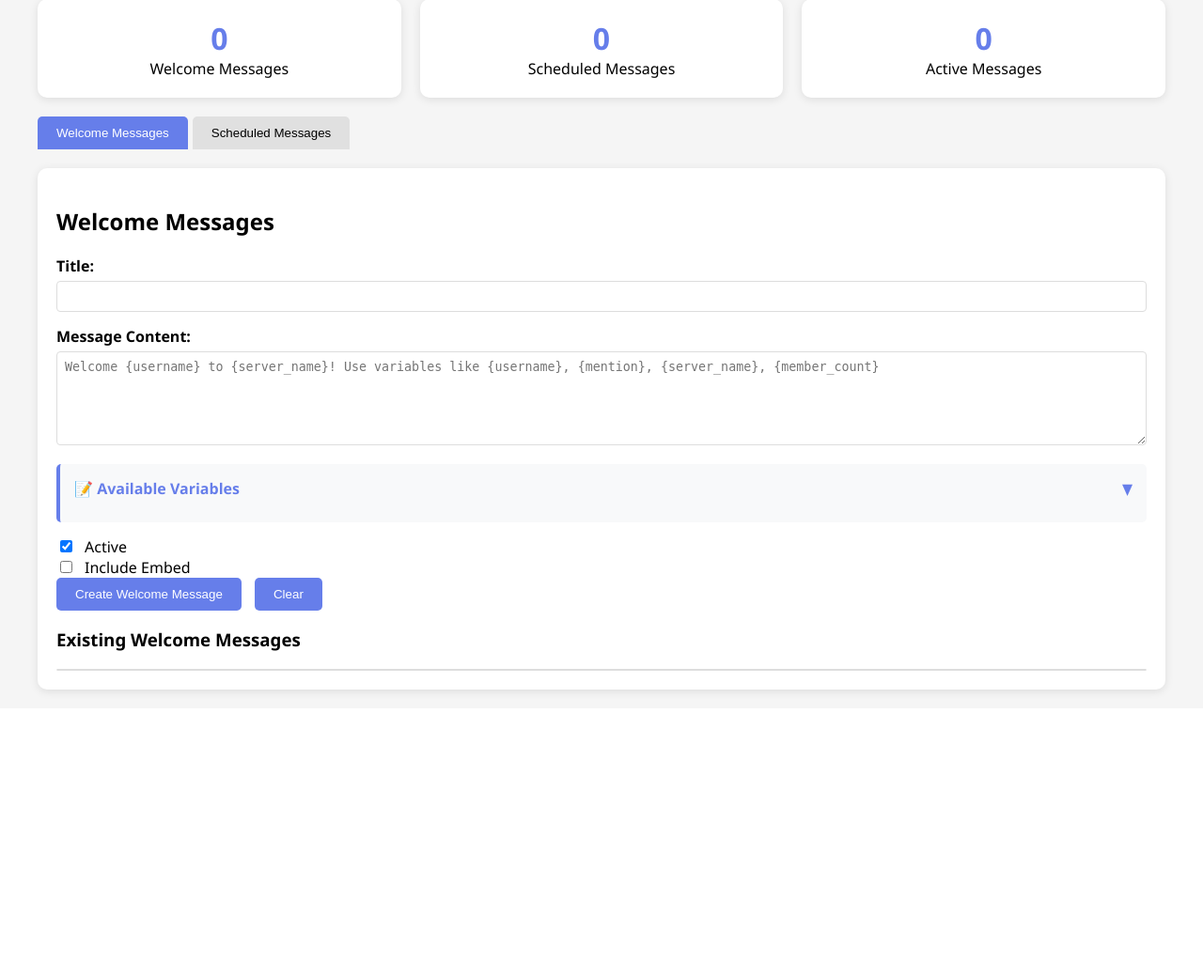
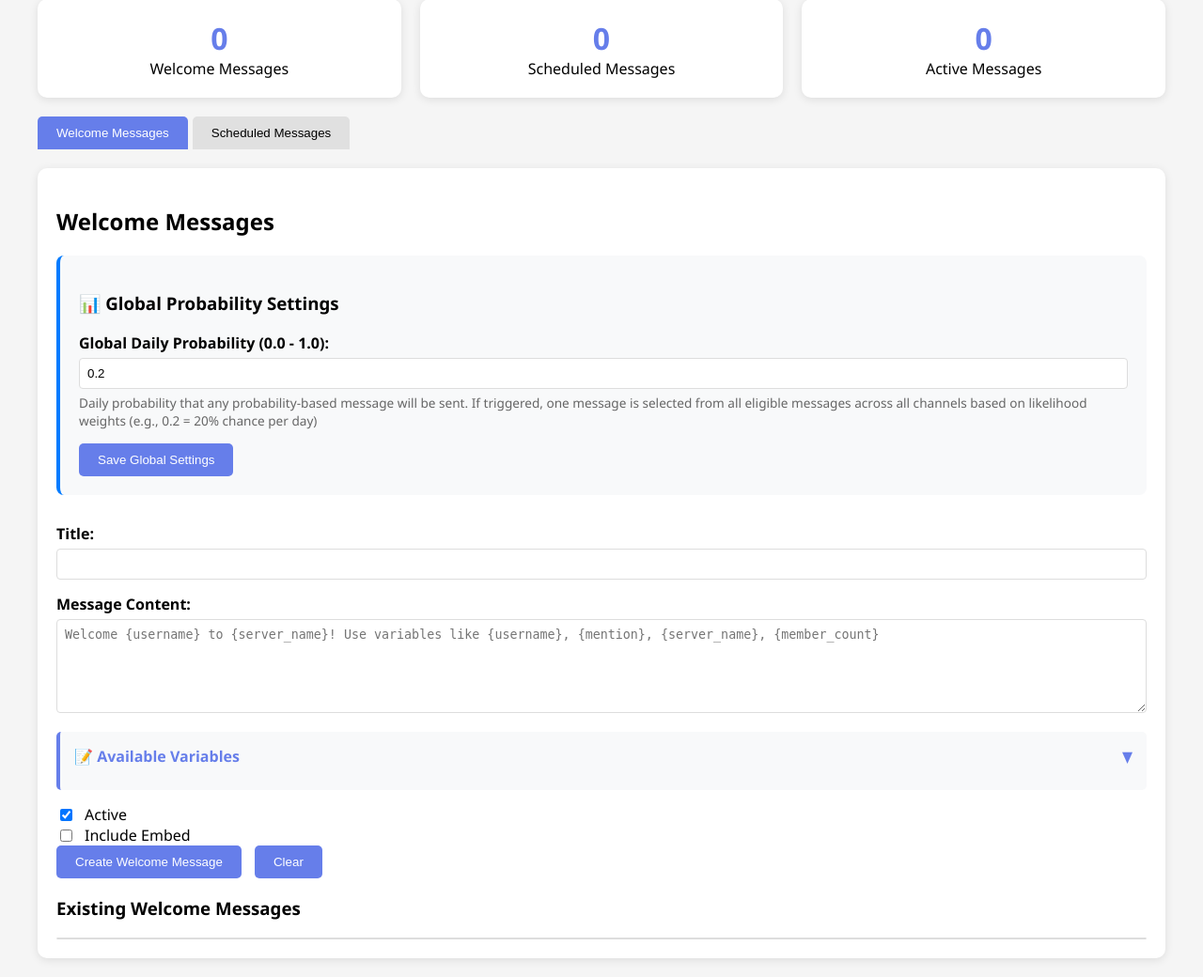
Before and after one commit to T00few2/zwiftpower, a Flask app: page /content/messages in a window 1280 px wide. Shown: the part 221-1261 px from the top of the page at 94% size. Before the commit the page ends 963 px from the top, so only its background shows below. Run offline with Flask 3, Linux system fonts and the light colour scheme; the visitor is signed in with stand-in values (Sample User, id 1).

Commit message:
global probability

```diff
--- a/main.py
+++ b/main.py
@@ -2053,51 +2053,46 @@ def check_probability_and_select():
         if not eligible_messages:
             return jsonify({"messages_to_send": [], "total_eligible": 0})
 
-        # Group messages by channel and daily_probability
-        channel_groups = {}
-        for message in eligible_messages:
-            channel_id = message.get('channel_id')
-            if channel_id not in channel_groups:
-                channel_groups[channel_id] = {
-                    'daily_probability': message.get('schedule', {}).get('daily_probability', 0.1),
-                    'messages': []
-                }
-            channel_groups[channel_id]['messages'].append(message)
-
-        messages_to_send = []
-
-        # For each channel, check if we should send a message today
-        for channel_id, group in channel_groups.items():
-            daily_probability = group['daily_probability']
-
-            # Roll the dice for this channel
-            if random.random() < daily_probability:
-                print(f"[DEBUG] Channel {channel_id} won the probability roll (p={daily_probability})")
-
-                # Select a message based on likelihood weights
-                messages = group['messages']
-                weights = []
-                for msg in messages:
-                    likelihood = msg.get('schedule', {}).get('likelihood', 1.0)
-                    weights.append(likelihood)
-
-                # Weighted random selection
-                if weights and sum(weights) > 0:
-                    selected_message = random.choices(messages, weights=weights)[0]
-                    messages_to_send.append(selected_message)
-                    print(f"[DEBUG] Selected message: {selected_message.get('title', 'Unknown')} (likelihood={selected_message.get('schedule', {}).get('likelihood', 1.0)})")
-                else:
-                    # Fallback to random selection if no weights
-                    selected_message = random.choice(messages)
-                    messages_to_send.append(selected_message)
-                    print(f"[DEBUG] Selected message (no weights): {selected_message.get('title', 'Unknown')}")
+        # Get global daily probability setting
+        global_settings = firebase.get_document('system_settings', 'global')
+        global_daily_probability = global_settings.get('daily_probability', 0.2) if global_settings else 0.2
+
+        print(f"[DEBUG] Using global daily probability: {global_daily_probability}")
+        print(f"[DEBUG] Total eligible messages across all channels: {len(eligible_messages)}")
+
+        # Single probability roll for ALL messages
+        if random.random() < global_daily_probability:
+            print(f"[DEBUG] Global probability roll succeeded (p={global_daily_probability})")
+
+            # Select ONE message from ALL eligible messages based on likelihood weights
+            weights = []
+            for msg in eligible_messages:
+                likelihood = msg.get('schedule', {}).get('likelihood', 1.0)
+                weights.append(likelihood)
+
+            # Weighted random selection from all messages
+            if weights and sum(weights) > 0:
+                selected_message = random.choices(eligible_messages, weights=weights)[0]
+                print(f"[DEBUG] Selected message: {selected_message.get('title', 'Unknown')} (channel: {selected_message.get('channel_id')}, likelihood={selected_message.get('schedule', {}).get('likelihood', 1.0)})")
+                messages_to_send = [selected_message]
             else:
-                print(f"[DEBUG] Channel {channel_id} did not win the probability roll (p={daily_probability})")
+                # Fallback to random selection if no weights
+                selected_message = random.choice(eligible_messages)
+                print(f"[DEBUG] Selected message (no weights): {selected_message.get('title', 'Unknown')} (channel: {selected_message.get('channel_id')})")
+                messages_to_send = [selected_message]
+        else:
+            print(f"[DEBUG] Global probability roll failed (p={global_daily_probability})")
+            messages_to_send = []
+
+        # Count unique channels for reporting
+        unique_channels = len(set(msg.get('channel_id') for msg in eligible_messages))
 
         return jsonify({
             "messages_to_send": messages_to_send,
             "total_eligible": len(eligible_messages),
-            "channels_checked": len(channel_groups)
+            "channels_with_eligible_messages": unique_channels,
+            "global_daily_probability": global_daily_probability,
+            "selection_method": "global_probability_single_selection"
         })
 
     except Exception as e:
@@ -2613,6 +2608,56 @@ def reorder_panel_roles(panel_id):
         traceback.print_exc()
         return jsonify({"error": str(e)}), 500
 
+@app.route('/api/settings/global', methods=['GET'])
+def get_global_settings():
+    """Get global system settings"""
+    if not verify_api_key():
+        return jsonify({"error": "Unauthorized"}), 401
+
+    try:
+        # Get global settings document from Firebase
+        settings = firebase.get_document('system_settings', 'global')
+
+        if not settings:
+            # Return default settings if none exist
+            return jsonify({
+                "daily_probability": 0.2
+            })
+
+        return jsonify(settings)
+
+    except Exception as e:
+        print(f"Error getting global settings: {str(e)}")
+        return jsonify({"error": str(e)}), 500
+
+@app.route('/api/settings/global', methods=['POST'])
+def save_global_settings():
+    """Save global system settings"""
+    if not verify_api_key():
+        return jsonify({"error": "Unauthorized"}), 401
+
+    try:
+        data = request.get_json()
+
+        # Validate daily_probability
+        daily_probability = data.get('daily_probability')
+        if daily_probability is None or not (0 <= daily_probability <= 1):
+            return jsonify({"error": "daily_probability must be between 0.0 and 1.0"}), 400
+
+        # Save to Firebase
+        settings = {
+            'daily_probability': daily_probability,
+            'updated_at': datetime.now(pytz.timezone('Europe/Berlin')).isoformat()
+        }
+
+        firebase.set_document('system_settings', 'global', settings)
+
+        return jsonify({"message": "Global settings saved successfully"})
+
+    except Exception as e:
+        print(f"Error saving global settings: {str(e)}")
+        return jsonify({"error": str(e)}), 500
+
 if __name__ == '__main__':
     port = int(os.environ.get("PORT", 8080))
     app.run(host='0.0.0.0', port=port)
--- a/templates/content_messages.html
+++ b/templates/content_messages.html
@@ -330,6 +330,19 @@
     <div id="welcome-tab" class="tab-content active">
         <h2>Welcome Messages</h2>
 
+        <!-- Global Settings Section -->
+        <div class="global-settings" style="background: #f8f9fa; padding: 20px; border-radius: 8px; margin-bottom: 30px; border-left: 4px solid #007bff;">
+            <h3>📊 Global Probability Settings</h3>
+            <div class="form-group">
+                <label for="global-daily-probability">Global Daily Probability (0.0 - 1.0):</label>
+                <input type="number" id="global-daily-probability" min="0" max="1" step="0.01" value="0.2" placeholder="0.2">
+                <small style="color: #666; font-size: 0.85em; display: block; margin-top: 5px;">
+                    Daily probability that any probability-based message will be sent. If triggered, one message is selected from all eligible messages across all channels based on likelihood weights (e.g., 0.2 = 20% chance per day)
+                </small>
+            </div>
+            <button type="button" class="button" onclick="saveGlobalSettings()">Save Global Settings</button>
+        </div>
+
         <form id="welcome-form">
             <div class="form-group">
                 <label for="welcome-title">Title:</label>
@@ -592,14 +605,6 @@
                 </div>
 
                 <div class="form-group" id="probability-fields" style="display: none;">
-                    <label for="daily-probability">Daily Probability (0.0 - 1.0):</label>
-                    <input type="number" id="daily-probability" name="daily_probability" min="0" max="1" step="0.01" value="0.1" placeholder="0.1">
-                    <small style="color: #666; font-size: 0.85em; display: block; margin-top: 5px;">
-                        Probability that a message will be sent on any given day (e.g., 0.1 = 10% chance per day)
-                    </small>
-                </div>
-
-                <div class="form-group" id="likelihood-field" style="display: none;">
                     <label for="message-likelihood">Message Likelihood (relative weight):</label>
                     <input type="number" id="message-likelihood" name="likelihood" min="0.1" step="0.1" value="1.0" placeholder="1.0">
                     <small style="color: #666; font-size: 0.85em; display: block; margin-top: 5px;">
@@ -685,14 +690,12 @@
             const dayOfMonthField = document.getElementById('day-of-month-field');
             const timeField = document.getElementById('time-field');
             const probabilityFields = document.getElementById('probability-fields');
-            const likelihoodField = document.getElementById('likelihood-field');
 
             // Hide all conditional fields first
             dayField.style.display = 'none';
             dayOfMonthField.style.display = 'none';
             timeField.style.display = 'block';
             probabilityFields.style.display = 'none';
-            likelihoodField.style.display = 'none';
 
             // Show appropriate fields based on schedule type
             if (scheduleType === 'weekly') {
@@ -702,7 +705,6 @@
             } else if (scheduleType === 'probability') {
                 timeField.style.display = 'none';
                 probabilityFields.style.display = 'block';
-                likelihoodField.style.display = 'block';
             }
         }
 
@@ -727,32 +729,24 @@
             }
         }
 
-        // Load data from server
+        // Load data on page load
         async function loadData() {
             try {
+                // Load global settings
+                await loadGlobalSettings();
+
                 // Load welcome messages
                 const welcomeResponse = await fetch('/api/messages/welcome-messages', {
-                    headers: {
-                        'Authorization': `Bearer ${API_KEY}`
-                    }
+                    headers: { 'Authorization': `Bearer ${API_KEY}` }
                 });
                 if (welcomeResponse.ok) {
                     welcomeMessages = await welcomeResponse.json();
                     console.log('Welcome messages loaded:', welcomeMessages);
-                    // Ensure each message has an ID
-                    welcomeMessages = welcomeMessages.map(msg => {
-                        if (!msg.id && msg.document_id) {
-                            msg.id = msg.document_id;
-                        }
-                        return msg;
-                    });
                 }
 
                 // Load scheduled messages
                 const scheduledResponse = await fetch('/api/schedules', {
-                    headers: {
-                        'Authorization': `Bearer ${API_KEY}`
-                    }
+                    headers: { 'Authorization': `Bearer ${API_KEY}` }
                 });
                 if (scheduledResponse.ok) {
                     scheduledMessages = await scheduledResponse.json();
@@ -770,6 +764,58 @@
                 updateStats();
             } catch (error) {
                 showNotification('Error loading data: ' + error.message, 'error');
+            }
+        }
+
+        // Load global settings
+        async function loadGlobalSettings() {
+            try {
+                const response = await fetch('/api/settings/global', {
+                    headers: { 'Authorization': `Bearer ${API_KEY}` }
+                });
+                if (response.ok) {
+                    const settings = await response.json();
+                    document.getElementById('global-daily-probability').value = settings.daily_probability || 0.2;
+                } else {
+                    console.log('No global settings found, using defaults');
+                }
+            } catch (error) {
+                console.log('Error loading global settings:', error);
+                // Use defaults if loading fails
+            }
+        }
+
+        // Save global settings
+        async function saveGlobalSettings() {
+            try {
+                const dailyProbability = parseFloat(document.getElementById('global-daily-probability').value);
+
+                if (isNaN(dailyProbability) || dailyProbability < 0 || dailyProbability > 1) {
+                    showNotification('Daily probability must be between 0.0 and 1.0', 'error');
+                    return;
+                }
+
+                const settings = {
+                    daily_probability: dailyProbability
+                };
+
+                const response = await fetch('/api/settings/global', {
+                    method: 'POST',
+                    headers: {
+                        'Content-Type': 'application/json',
+                        'Authorization': `Bearer ${API_KEY}`
+                    },
+                    body: JSON.stringify(settings)
+                });
+
+                if (response.ok) {
+                    showNotification('Global settings saved successfully!');
+                } else {
+                    const result = await response.json();
+                    showNotification('Error saving settings: ' + result.error, 'error');
+                }
+            } catch (error) {
+                showNotification('Error saving global settings: ' + error.message, 'error');
             }
         }
 
@@ -860,9 +906,8 @@
                         const dayText = dayOfMonth ? ` on the ${dayOfMonth}${getOrdinalSuffix(dayOfMonth)}` : '';
                         scheduleInfo = `Monthly${dayText} at ${scheduleTime}`;
                     } else if (scheduleType === 'probability') {
-                        const dailyProb = (message.schedule.daily_probability * 100).toFixed(1);
                         const likelihood = message.schedule.likelihood || 1.0;
-                        scheduleInfo = `Probability-based (${dailyProb}% daily, likelihood: ${likelihood})`;
+                        scheduleInfo = `Probability-based (Global probability, likelihood: ${likelihood})`;
                     } else {
                         scheduleInfo = `${scheduleType} at ${scheduleTime}`;
                     }
@@ -970,8 +1015,7 @@
             };
 
             if (scheduleType === 'probability') {
-                // For probability-based scheduling
-                schedule.daily_probability = parseFloat(formData.get('daily_probability')) || 0.1;
+                // For probability-based scheduling, only include likelihood
                 schedule.likelihood = parseFloat(formData.get('likelihood')) || 1.0;
             } else {
                 // For time-based scheduling
@@ -1100,9 +1144,6 @@
                     if (message.schedule.time) {
                         document.getElementById('schedule-time').value = message.schedule.time;
                     }
-                    if (message.schedule.daily_probability !== undefined) {
-                        document.getElementById('daily-probability').value = message.schedule.daily_probability;
-                    }
                     if (message.schedule.likelihood !== undefined) {
                         document.getElementById('message-likelihood').value = message.schedule.likelihood;
                     }
```
Also changed, not shown: new_members_welcome_message.md (added, +63 -0 lines).
